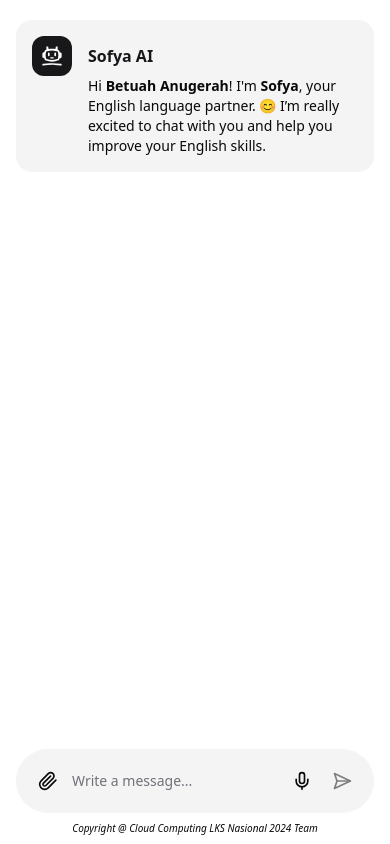
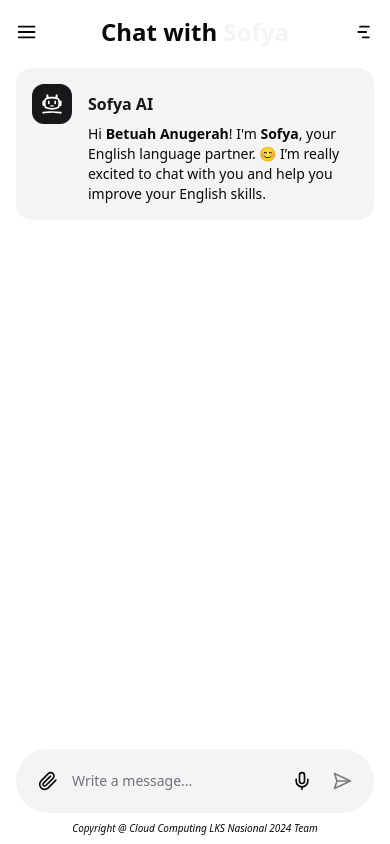
Before and after one commit to betuah/lks-llm, a Next.js app: page /sofya in a window 390 px wide. Built offline with nearby package versions, Linux system fonts and the light colour scheme.

Commit message:
update: Mobile UI

```diff
--- a/src/app/page.tsx
+++ b/src/app/page.tsx
@@ -1,7 +1,10 @@
 const Home = () => {
   return (
-    <div>
-      Hello, Congratulations! If you see this, your app is working.
+    <div className="flex items-center justify-center h-screen w-full text-center">
+      <div className="flex flex-col p-5 bg-accent shadow-md shadow-accent rounded-lg border border-primary">
+        <span className="font-medium text-[18px] text-primary">Hello, Congratulations ! 🥳 </span>
+        <span className="text-[10px]">If you see this, your app is working.</span>
+      </div>
     </div>
   )
 }
--- a/src/app/sofya/page.tsx
+++ b/src/app/sofya/page.tsx
@@ -3,26 +3,70 @@
 import Sofya from "@/components/sofya/chat/index";
 import LeftBar from "@/components/sofya/left-bar";
 import RightBar from "@/components/sofya/right-bar";
+import { Drawer, DrawerContent, DrawerTrigger } from "@/components/ui/drawer";
+import { AlignJustify, GanttChartIcon } from "lucide-react";
+import { useState } from "react";
 
 const ChatLayout = () => {
+   const [isLeftDrawerOpen, setIsLeftDrawerOpen] = useState(false);
+   const [isRightDrawerOpen, setIsRightDrawerOpen] = useState(false);
+
    return (
-      <div className="flex flex-col h-screen">
+      <div className="flex flex-col h-screen ">
          <div className="flex-shrink-0">
-            <div className="hidden md:block w-full px-4 pt-4 md:mt-14 z-10 text-center">
+            <div className="flex justify-between items-center px-4 pt-4">
+               <Drawer
+                  open={isLeftDrawerOpen}
+                  onOpenChange={setIsLeftDrawerOpen}
+                  direction="left"
+               >
+                  <DrawerTrigger asChild>
+                     <AlignJustify
+                        className="md:hidden cursor-pointer"
+                        onClick={() => setIsLeftDrawerOpen(true)}
+                     />
+                  </DrawerTrigger>
+                  <DrawerContent >
+                     <LeftBar />
+                  </DrawerContent>
+               </Drawer>
+
+               <div className="w-full md:mt-14 z-10 text-center">
                   <h1 className="text-2xl md:text-4xl font-bold">
                      Chat with <span className="text-secondary">Sofya</span>
                   </h1>
-               <span className="text-[9px] md:text-sm">
+                  <span className="hidden md:block text-[9px] md:text-sm">
                      Your English Learning Partner to Boost Your English Skills
                      Effortlessly!
                   </span>
                </div>
+
+               <Drawer
+                  open={isRightDrawerOpen}
+                  onOpenChange={setIsRightDrawerOpen}
+                  direction="bottom"
+               >
+                  <DrawerTrigger asChild>
+                     <GanttChartIcon
+                        className="md:hidden cursor-pointer"
+                        onClick={() => setIsRightDrawerOpen(true)}
+                     />
+                  </DrawerTrigger>
+                  <DrawerContent >
+                     <RightBar />
+                  </DrawerContent>
+               </Drawer>
+            </div>
          </div>
          <div className="flex flex-1 overflow-hidden ">
-            <div className="max-w-8xl mx-auto h-full flex ">
+            <div className="w-full max-w-[75rem] mx-auto h-full flex ">
+               <div className="hidden md:flex md:flex-col w-full max-w-[280px] h-full ">
                   <LeftBar />
+               </div>
                <Sofya />
+               <div className="hidden md:flex w-full max-w-[280px]">
                   <RightBar />
+               </div>
             </div>
          </div>
       </div>
--- a/src/components/sofya/chat/index.tsx
+++ b/src/components/sofya/chat/index.tsx
@@ -43,9 +43,9 @@ const Chat = () => {
    };
 
    return (
-      <div className="flex flex-col w-full max-w-3xl">
-         <div className="flex-grow overflow-hidden">
-            <div className="h-full flex flex-col">
+      <div className="flex flex-col flex-1">
+         <div className="h-full overflow-hidden w-full">
+            <div className="h-full flex flex-col w-full">
                {/* <div className="hidden md:block w-full px-4 pt-4 z-10 text-center">
                   <h1 className="text-2xl md:text-4xl font-bold">
                      Chat with <span className="text-secondary">Sofya</span>
--- a/src/components/sofya/left-bar.tsx
+++ b/src/components/sofya/left-bar.tsx
@@ -15,8 +15,7 @@ const dummyData = [
 
 const LeftBar = () => {
    return (
-      <div className="hidden md:flex md:flex-col w-full max-w-[250px] h-full ">
-         <div className="flex flex-col h-full py-5">
+      <div className="flex flex-col h-full py-5 px-4 md:px-0">
          <div className="flex gap-2 items-center w-full mb-5 px-2">
             <Button
                variant={"default"}
@@ -48,10 +47,9 @@ const LeftBar = () => {
             </div>
          </div>
 
-            <div className="mt-auto mb-4">
-               <div className="border border-t-gray-800 border-b-0 border-x-0 mb-1 mx-3"></div>
+         <div className="mt-auto md:mb-4">
+            <div className="border border-t-gray-800 border-b-0 border-x-0 mb-3 md:mb-1 mx-3"></div>
             <UserSettings />
-            </div>
          </div>
       </div>
    );
--- a/src/components/ui/drawer.tsx
+++ b/src/components/ui/drawer.tsx
@@ -1,26 +1,36 @@
-"use client"
+"use client";
 
-import * as React from "react"
-import { Drawer as DrawerPrimitive } from "vaul"
+import * as React from "react";
+import { Drawer as DrawerPrimitive } from "vaul";
 
-import { cn } from "@/libs/utils"
+import { cn } from "@/libs/utils";
+
+type DrawerDirection = "right" | "left" | "bottom";
 
 const Drawer = ({
    shouldScaleBackground = true,
+   direction = "bottom",
+   children,
    ...props
-}: React.ComponentProps<typeof DrawerPrimitive.Root>) => (
+}: React.ComponentProps<typeof DrawerPrimitive.Root> & { direction?: DrawerDirection }) => (
    <DrawerPrimitive.Root
-    shouldScaleBackground={shouldScaleBackground}
+      shouldScaleBackground={direction === "bottom" && shouldScaleBackground}
       {...props}
-  />
-)
-Drawer.displayName = "Drawer"
+   >
+      {React.Children.map(children, child =>
+         React.isValidElement(child)
+            ? React.cloneElement(child, { direction } as any)
+            : child
+      )}
+   </DrawerPrimitive.Root>
+);
+Drawer.displayName = "Drawer";
 
-const DrawerTrigger = DrawerPrimitive.Trigger
+const DrawerTrigger = DrawerPrimitive.Trigger;
 
-const DrawerPortal = DrawerPrimitive.Portal
+const DrawerPortal = DrawerPrimitive.Portal;
 
-const DrawerClose = DrawerPrimitive.Close
+const DrawerClose = DrawerPrimitive.Close;
 
 const DrawerOverlay = React.forwardRef<
    React.ElementRef<typeof DrawerPrimitive.Overlay>,
@@ -31,29 +41,43 @@ const DrawerOverlay = React.forwardRef<
       className={cn("fixed inset-0 z-50 bg-black/80", className)}
       {...props}
    />
-))
-DrawerOverlay.displayName = DrawerPrimitive.Overlay.displayName
+));
+DrawerOverlay.displayName = DrawerPrimitive.Overlay.displayName;
+
+interface DrawerContentProps extends React.ComponentPropsWithoutRef<typeof DrawerPrimitive.Content> {
+   direction?: DrawerDirection;
+}
 
 const DrawerContent = React.forwardRef<
    React.ElementRef<typeof DrawerPrimitive.Content>,
-  React.ComponentPropsWithoutRef<typeof DrawerPrimitive.Content>
->(({ className, children, ...props }, ref) => (
+   DrawerContentProps
+>(({ className, children, direction, ...props }, ref) => (
    <DrawerPortal>
       <DrawerOverlay />
       <DrawerPrimitive.Content
          ref={ref}
          className={cn(
-        "fixed inset-x-0 bottom-0 z-50 mt-24 flex h-auto flex-col rounded-t-[10px] border bg-background",
+            "fixed z-50 flex flex-col bg-background",
+            direction === "bottom" && "inset-x-0 bottom-0 rounded-t-[10px] border-t",
+            direction === "right" && "inset-y-0 right-0 h-full w-3/4 border-l sm:max-w-sm",
+            direction === "left" && "inset-y-0 left-0 h-full w-3/4 border-r sm:max-w-sm",
+            "data-[state=open]:animate-in data-[state=closed]:animate-out",
+            direction === "bottom" && "data-[state=closed]:slide-out-to-bottom data-[state=open]:slide-in-from-bottom",
+            direction === "right" && "data-[state=closed]:slide-out-to-right data-[state=open]:slide-in-from-right",
+            direction === "left" && "data-[state=closed]:slide-out-to-left data-[state=open]:slide-in-from-left",
             className
          )}
+         data-direction={direction}
          {...props}
       >
-      <div className="mx-auto mt-4 h-2 w-[100px] rounded-full bg-muted" />
+         {direction === "bottom" && (
+            <div className="mx-auto mt-4 h-1 w-[100px] rounded-full bg-gray-500" />
+         )}
          {children}
       </DrawerPrimitive.Content>
    </DrawerPortal>
-))
-DrawerContent.displayName = "DrawerContent"
+));
+DrawerContent.displayName = "DrawerContent";
 
 const DrawerHeader = ({
    className,
@@ -63,8 +87,8 @@ const DrawerHeader = ({
       className={cn("grid gap-1.5 p-4 text-center sm:text-left", className)}
       {...props}
    />
-)
-DrawerHeader.displayName = "DrawerHeader"
+);
+DrawerHeader.displayName = "DrawerHeader";
 
 const DrawerFooter = ({
    className,
@@ -74,8 +98,8 @@ const DrawerFooter = ({
       className={cn("mt-auto flex flex-col gap-2 p-4", className)}
       {...props}
    />
-)
-DrawerFooter.displayName = "DrawerFooter"
+);
+DrawerFooter.displayName = "DrawerFooter";
 
 const DrawerTitle = React.forwardRef<
    React.ElementRef<typeof DrawerPrimitive.Title>,
@@ -89,8 +113,8 @@ const DrawerTitle = React.forwardRef<
       )}
       {...props}
    />
-))
-DrawerTitle.displayName = DrawerPrimitive.Title.displayName
+));
+DrawerTitle.displayName = DrawerPrimitive.Title.displayName;
 
 const DrawerDescription = React.forwardRef<
    React.ElementRef<typeof DrawerPrimitive.Description>,
@@ -101,8 +125,8 @@ const DrawerDescription = React.forwardRef<
       className={cn("text-sm text-muted-foreground", className)}
       {...props}
    />
-))
-DrawerDescription.displayName = DrawerPrimitive.Description.displayName
+));
+DrawerDescription.displayName = DrawerPrimitive.Description.displayName;
 
 export {
    Drawer,
@@ -115,4 +139,4 @@ export {
    DrawerFooter,
    DrawerTitle,
    DrawerDescription,
-}
+};
```
Also changed, not shown: src/components/sofya/right-bar.tsx (+9 -23 lines), src/styles/globals.css (line endings or trailing spaces). Lines whose indentation alone changed are shown as unchanged.
